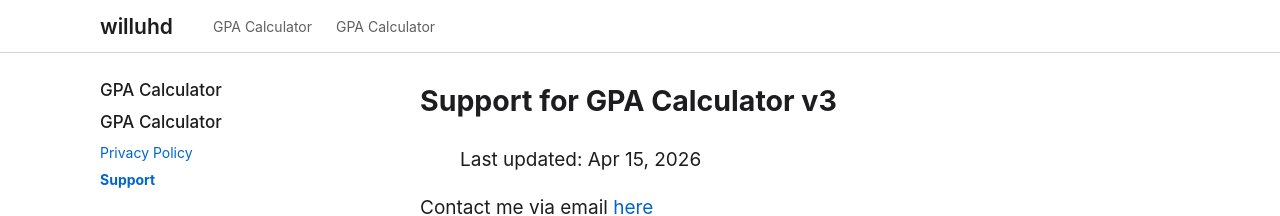
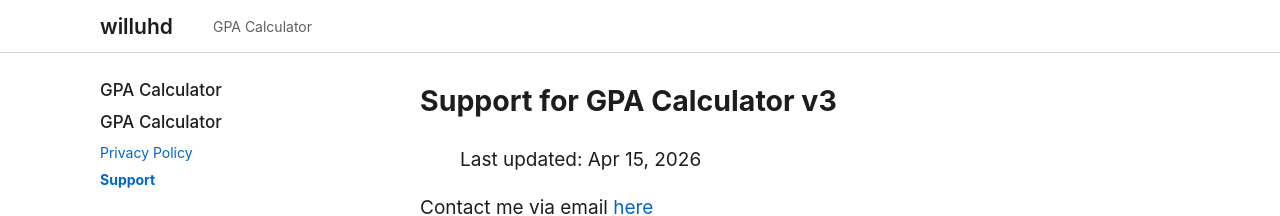
Before and after one commit to WillUHD/willuhd.github.io, a Jekyll site: the page built from gpa-calc/support.md, in a window 1280 px wide. Shown: the top 216 px of the page. Built offline with Jekyll 4.4.1, drawn with Linux system fonts in a browser that asks for light colours.

Commit message:
Update masthead.html

```diff
--- a/_includes/masthead.html
+++ b/_includes/masthead.html
@@ -5,9 +5,12 @@
       <ul class="visible-links">
         {% for p in site.pages %}
           {% assign parts = p.url | split: '/' %}
-          {% if parts.size == 2 and p.title and p.url != '/' and p.url != '/index.html' %}
-            <li><a href="{{ p.url | relative_url }}">{{ p.title }}</a></li>
-          {% endif %}
+          {% comment %} Only show top-level sections and exclude the posts folder {% endcomment %}
+          {% unless p.path contains "posts/" %}
+            {% if parts.size == 2 and p.title and p.url != '/' and p.url != '/index.html' %}
+              <li><a href="{{ p.url | relative_url }}">{{ p.title }}</a></li>
+            {% endif %}
+          {% endunless %}
         {% endfor %}
       </ul>
     </nav>
```
